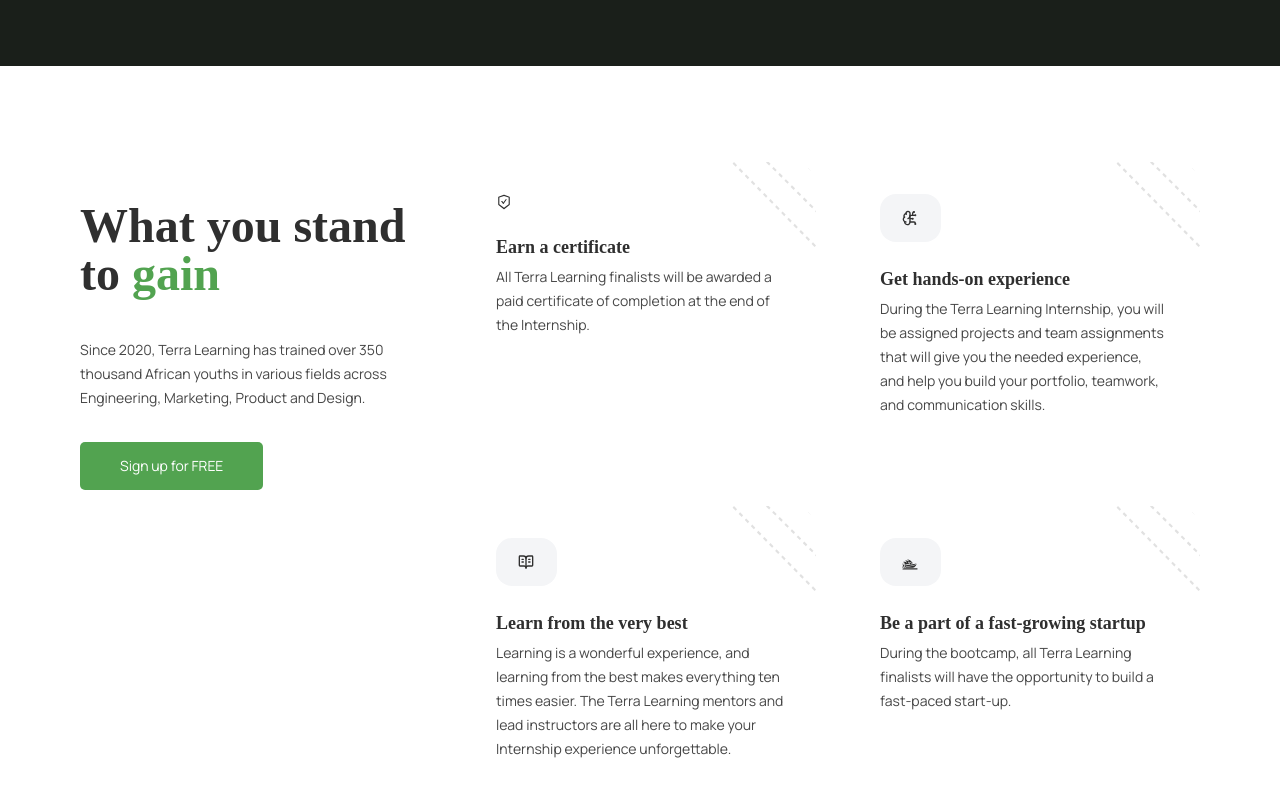
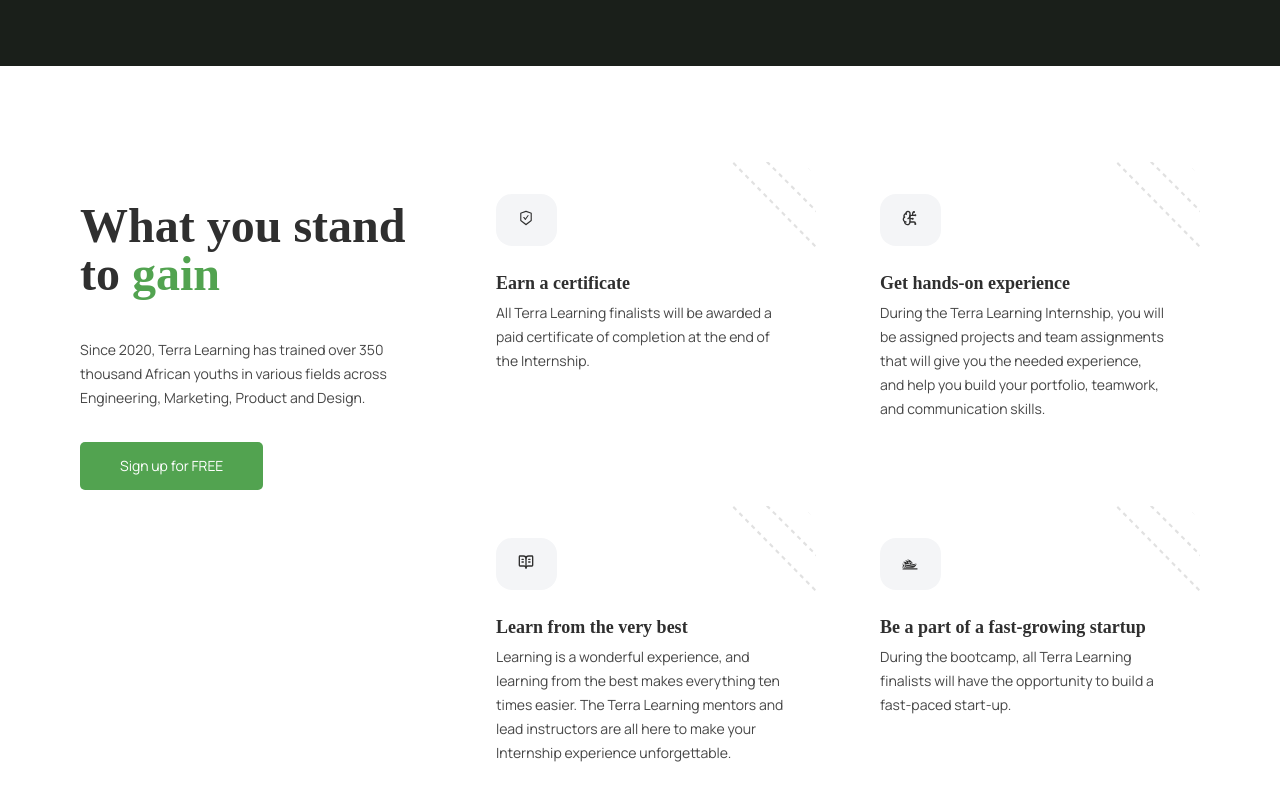
Before and after one commit to iKeyFx/terra-stage-1, a React (Vite) app: page / in a window 1280 px wide. Shown: the part 801-1601 px from the top of the page. Built offline with nearby package versions, Linux system fonts and the light colour scheme; a web font is replaced by a local one.

Commit message:
testing y

```diff
--- a/src/sections/SectionTwo.jsx
+++ b/src/sections/SectionTwo.jsx
@@ -27,12 +27,11 @@
 const StyledIcon = styled.div`
   background-color: rgb(244 245 247);
   width: 10%;
-  /* height: 30px; */
+  height: 20px;
   padding: 1rem;
   display: flex;
   justify-content: center;
   border-radius: 1rem;
-  z-index: 2;
 `;
 
 export const StyledH2 = styled.h2`
@@ -118,9 +117,9 @@
       </div>
       <GridMobile>
         <BenefitCard>
-          {/* <StyledIcon> */}
-          <AiOutlineSafetyCertificate />
-          {/* </StyledIcon> */}
+          <StyledIcon>
+            <AiOutlineSafetyCertificate />
+          </StyledIcon>
           <StyledH4>Earn a certificate</StyledH4>
           <StyledP>
             All Terra Learning finalists will be awarded a paid certificate of
```
